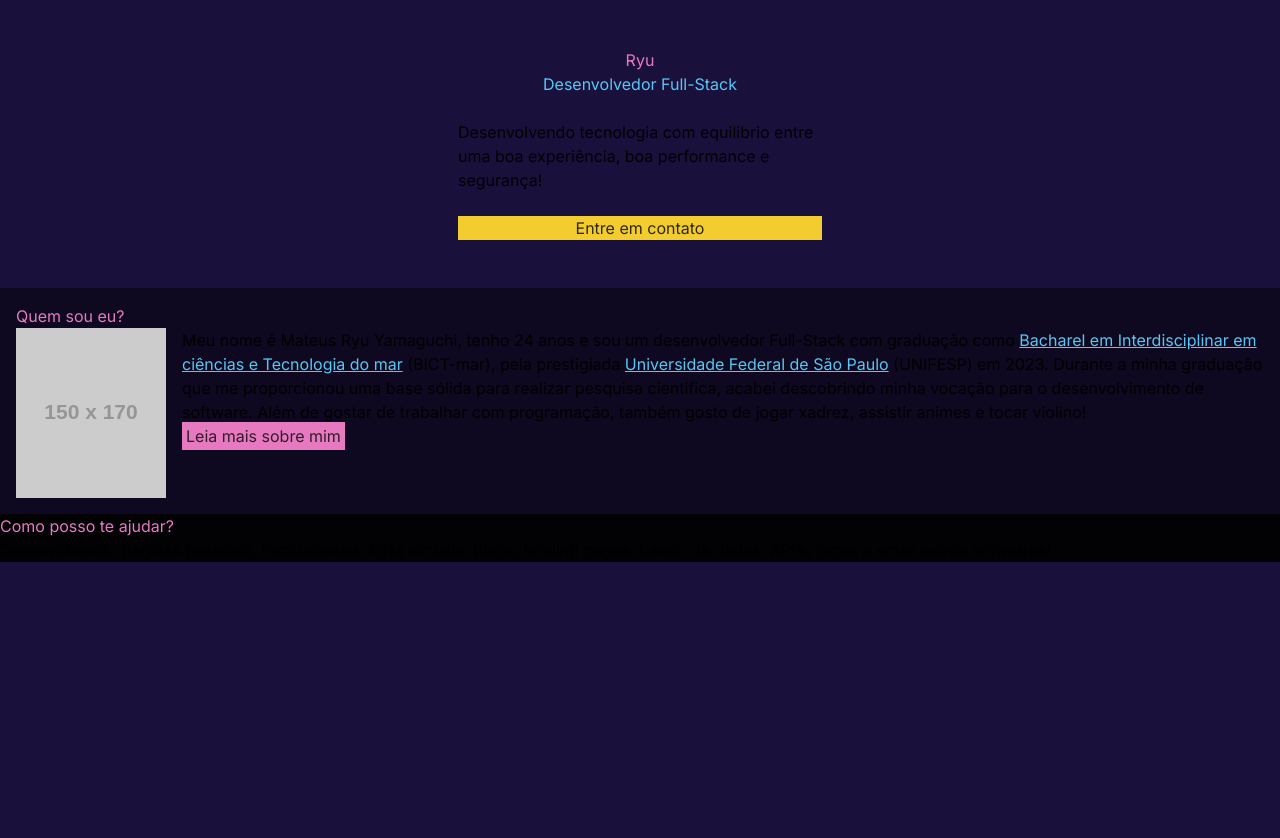
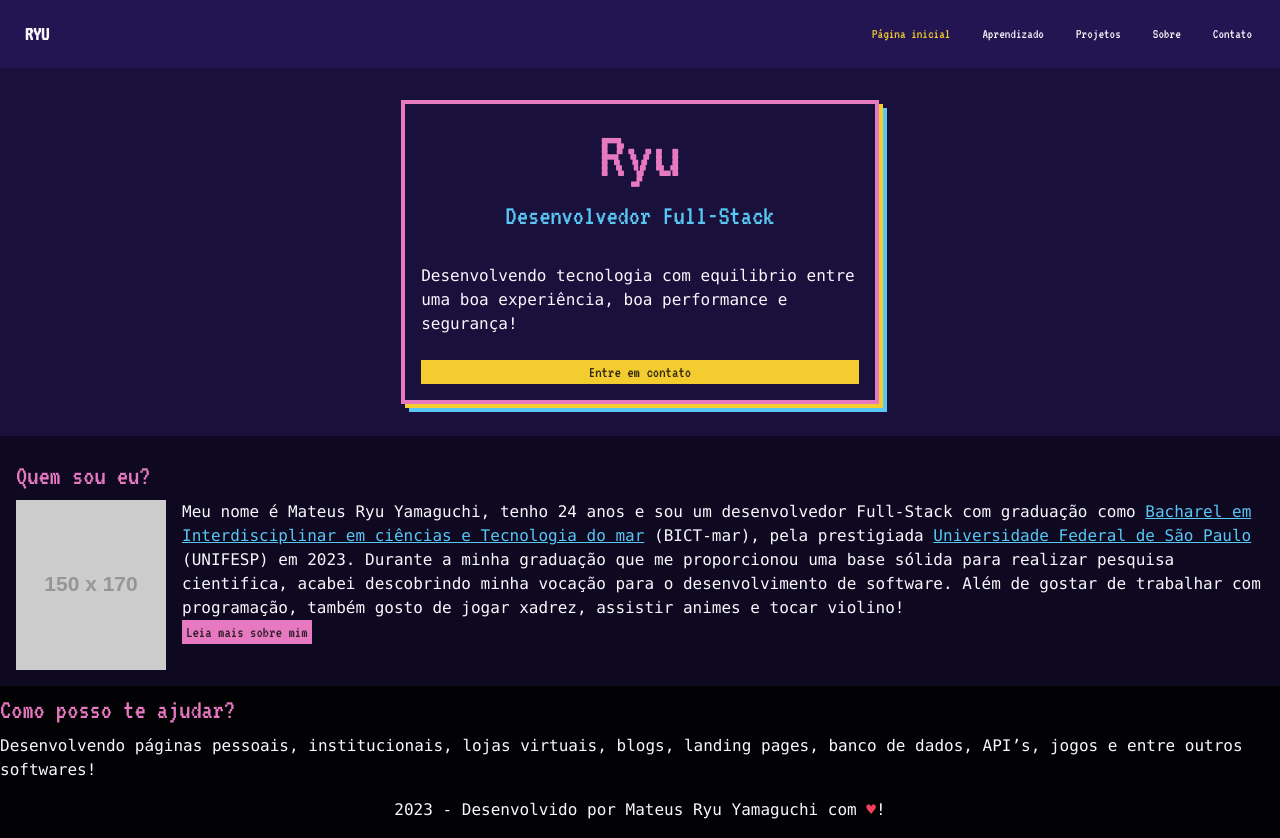
Before and after one commit to MateusRyu/portfolio, a Next.js app: page / in a window 1280 px wide. Before the commit the page ends 800 px from the top, so only its background shows below. Built offline with nearby package versions, Linux system fonts and the light colour scheme.

Commit message:
feat: Link tailwind to front-end and set typography style

```diff
--- a/app/globals.css
+++ b/app/globals.css
@@ -1,27 +1,48 @@
+@import url('https://fonts.googleapis.com/css2?family=VT323&display=swap');
 @tailwind base;
 @tailwind components;
 @tailwind utilities;
 
-:root {
-  --foreground-rgb: 0, 0, 0;
-  --background-start-rgb: 214, 219, 220;
-  --background-end-rgb: 255, 255, 255;
-}
 
-@media (prefers-color-scheme: dark) {
-  :root {
-    --foreground-rgb: 255, 255, 255;
-    --background-start-rgb: 0, 0, 0;
-    --background-end-rgb: 0, 0, 0;
-  }
+.frame {
+  border: 4px solid theme(colors.primary);
+  box-shadow: 4px 4px 0px 0px theme(colors.accent), 8px 8px 0px 0px theme(colors.secondary);
 }
 
 body {
-  color: rgb(var(--foreground-rgb));
-  background: linear-gradient(
-      to bottom,
-      transparent,
-      rgb(var(--background-end-rgb))
-    )
-    rgb(var(--background-start-rgb));
+    font-family: 'VT323', "Lucida Console", "Courier New", monospace;
 }
+
+p {
+    font-family: "Lucida Console", "Courier New", monospace;
+}
+
+h1 {
+  font-size: 68px;
+  line-height: 72px;
+}
+
+h2 {
+  font-size: 420px;
+  line-height: 48px;
+}
+
+h3 {
+  font-size: 28px;
+  line-height: 48px;
+}
+
+h4 {
+  font-size: 20px;
+  line-height: 24px;
+}
+
+p {
+  font-size: 16px;
+  line-height: 24px;
+}
+
+small {
+  font-size: 14px;
+  line-height: 24px;
+}
--- a/app/layout.tsx
+++ b/app/layout.tsx
@@ -1,12 +1,12 @@
 import './globals.css'
 import type { Metadata } from 'next'
 import { Inter } from 'next/font/google'
-
-const inter = Inter({ subsets: ['latin'] })
+import MainNavbar from '@/components/navbar/MainNavbar'
+import MainFooter from '@/components/footer/MainFooter'
 
 export const metadata: Metadata = {
-  title: 'Create Next App',
-  description: 'Generated by create next app',
+  title: 'Portfólio do Ryu',
+  description: 'Ryu é um desenvolvedor Full-Stack ansioso para solucionar problemas!',
 }
 
 export default function RootLayout({
@@ -15,8 +15,12 @@ export default function RootLayout({
   children: React.ReactNode
 }) {
   return (
-    <html lang="en">
-      <body className={inter.className}>{children}</body>
+    <html lang="pt-BR" data-theme="synthwave">
+      <body className='flex flex-col'>
+        <MainNavbar/>
+        {children}
+        <MainFooter/>
+      </body>
     </html>
   )
 }
```
